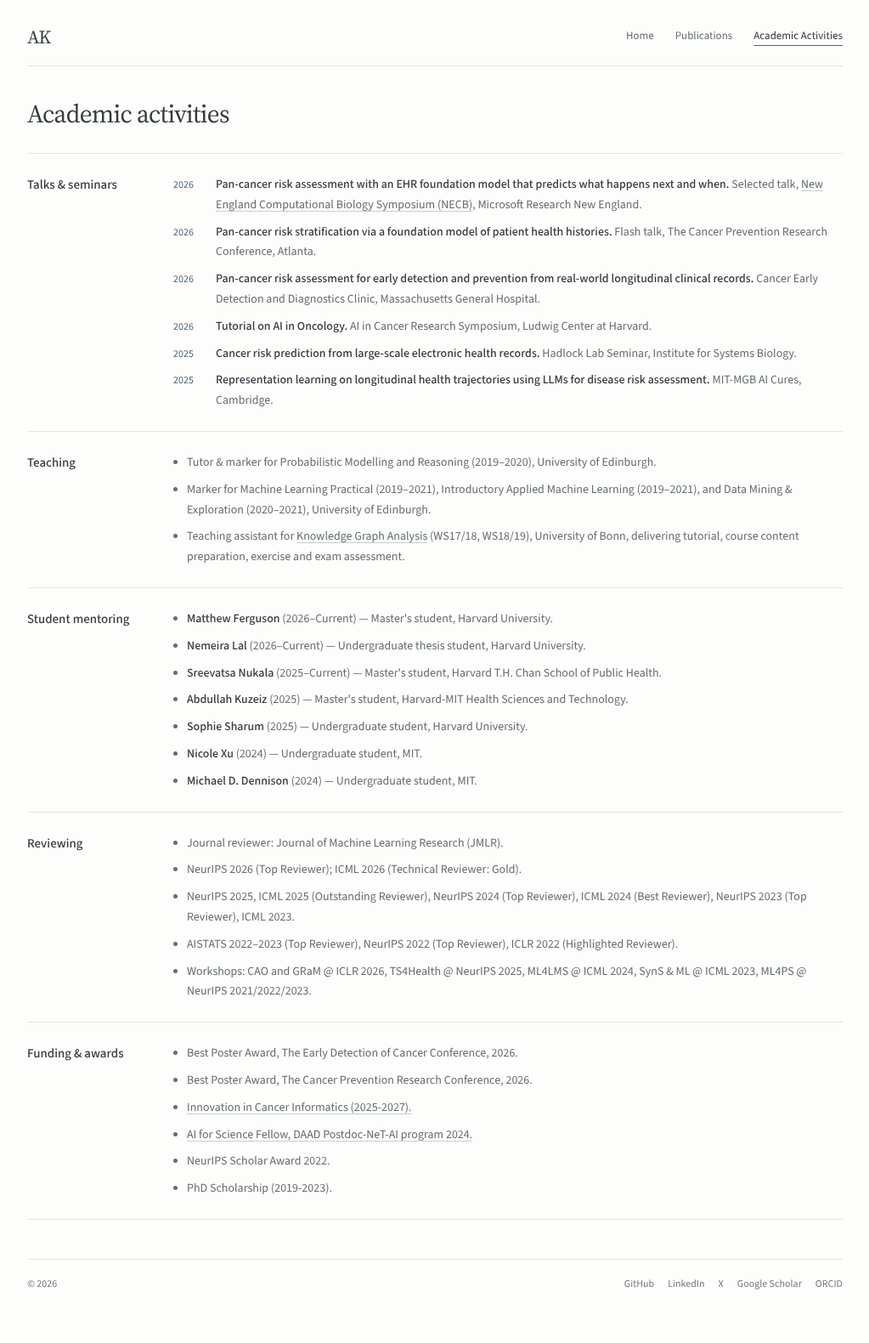
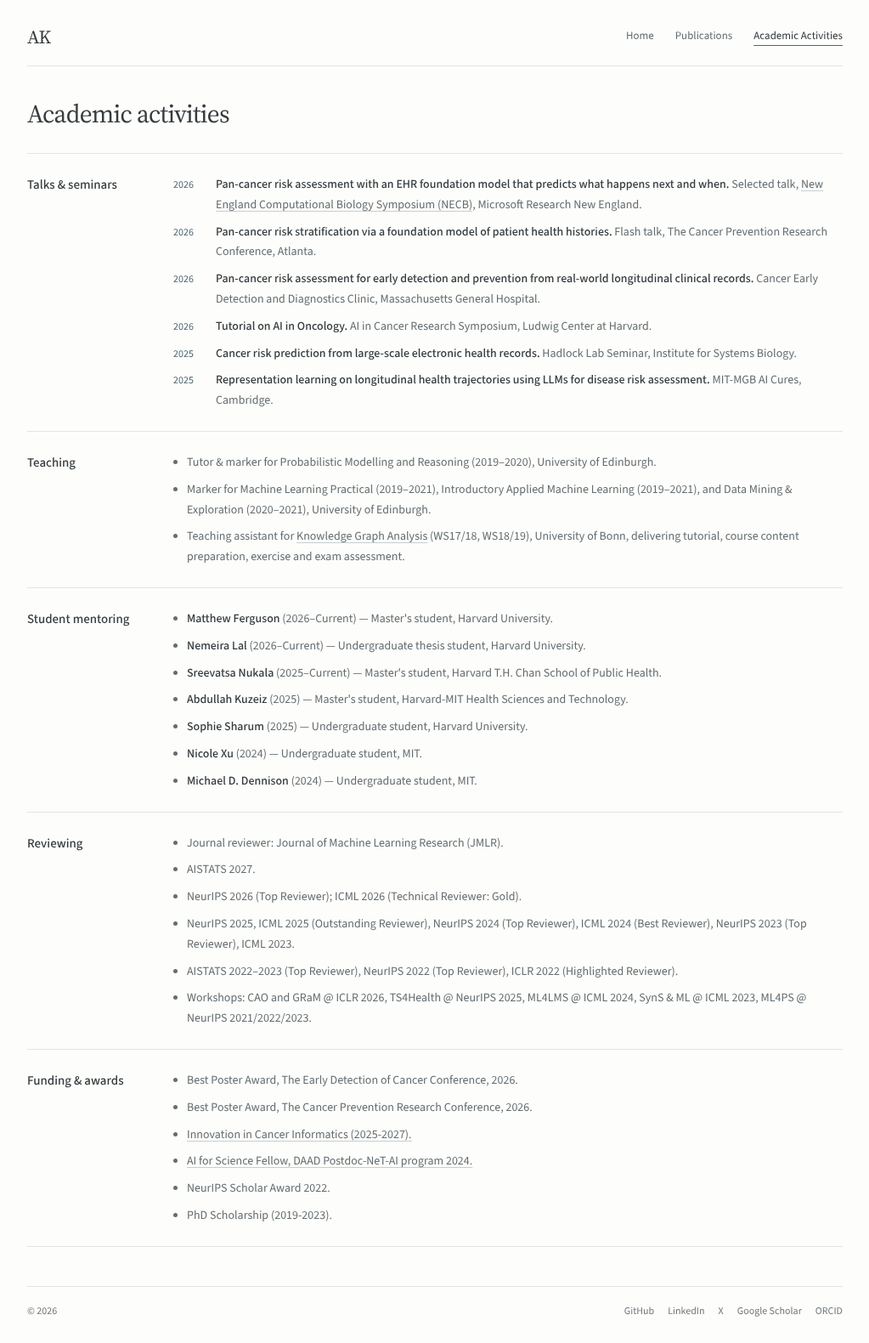
Before and after one commit to MdAsifKhan/mdasifkhan.github.io, a Jekyll site: the page built from activities.md, in a window 1280 px wide. Shown: the whole page at 85% size, without its empty margins (128-1151 px from the left). Built offline with Jekyll 4.4.1, drawn with Linux system fonts in a browser that asks for light colours; before the commit the page ends 1548 px from its top, so only the background shows below that.

Commit message:
Add AISTATS 2027 reviewing to the academic activities page

```diff
--- a/activities.md
+++ b/activities.md
@@ -61,6 +61,7 @@ description: "Talks, teaching, academic service, funding, and mentoring by Asif
     <h2>Reviewing</h2>
     <ul>
       <li>Journal reviewer: Journal of Machine Learning Research (JMLR).</li>
+      <li>AISTATS 2027.</li>
       <li>NeurIPS 2026 (Top Reviewer); ICML 2026 (Technical Reviewer: Gold).</li>
       <li>NeurIPS 2025, ICML 2025 (Outstanding Reviewer), NeurIPS 2024 (Top Reviewer), ICML 2024 (Best Reviewer), NeurIPS 2023 (Top Reviewer), ICML 2023.</li>
       <li>AISTATS 2022–2023 (Top Reviewer), NeurIPS 2022 (Top Reviewer), ICLR 2022 (Highlighted Reviewer).</li>
```
Also changed, not shown: 6 other files.
